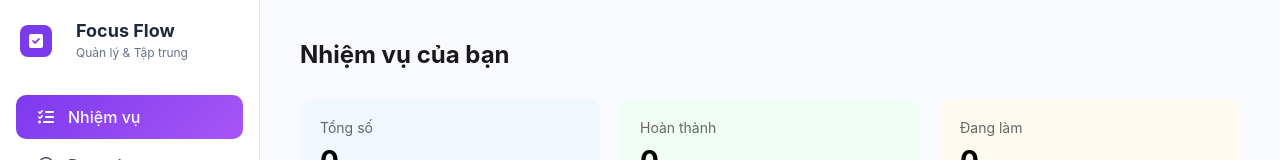
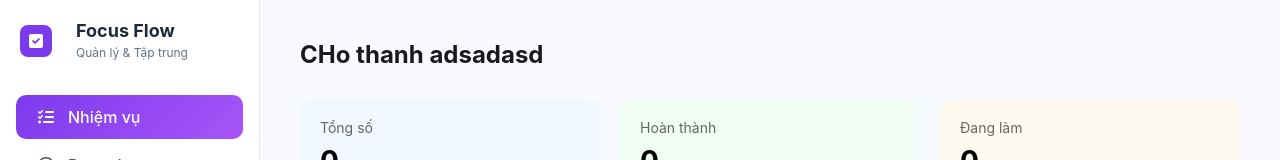
Before and after one commit to phongnm-data/Todo-List, a plain HTML site: page index.html in a window 1280 px wide. Shown: the top 160 px of the page. Drawn offline with Linux system fonts and the light colour scheme.

Commit message:
change name 2

```diff
--- a/index.html
+++ b/index.html
@@ -54,7 +54,7 @@
 
   <div class="main-content">
     <header>
-      <h1>Nhiệm vụ của bạn</h1>
+      <h1>CHo thanh  adsadasd</h1>
     </header>
 
     <div class="stats-container">
```
